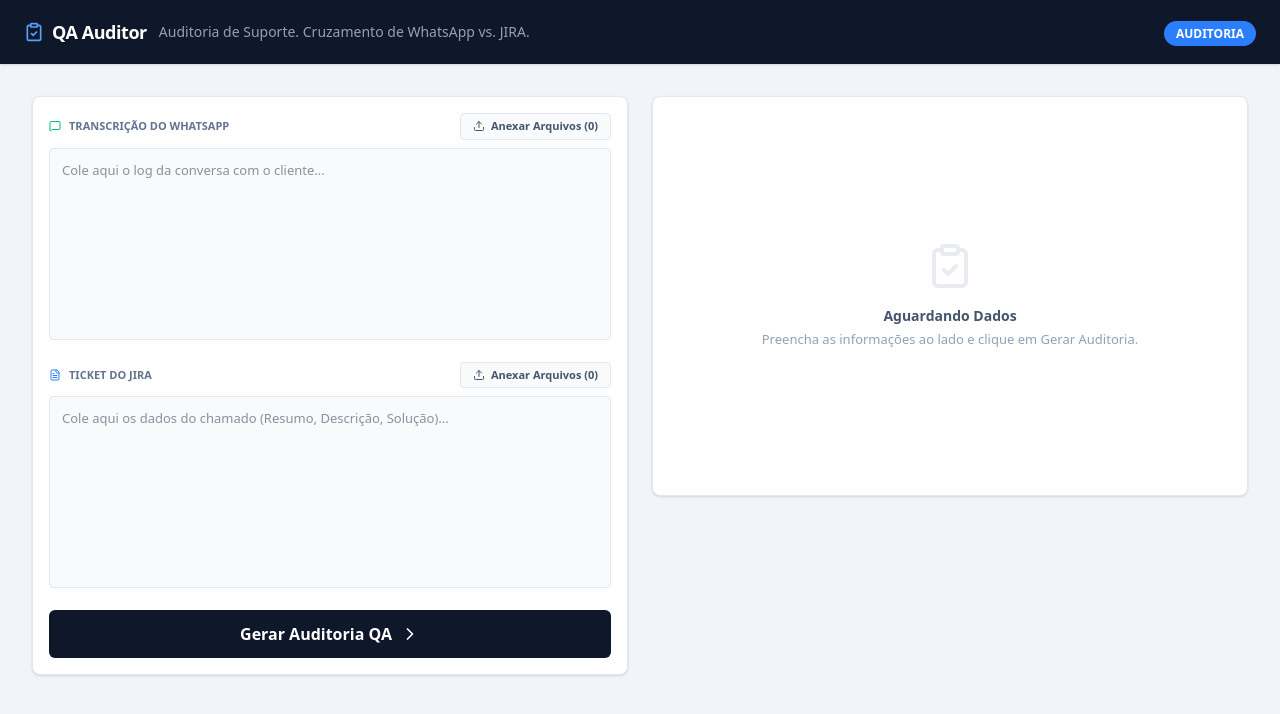
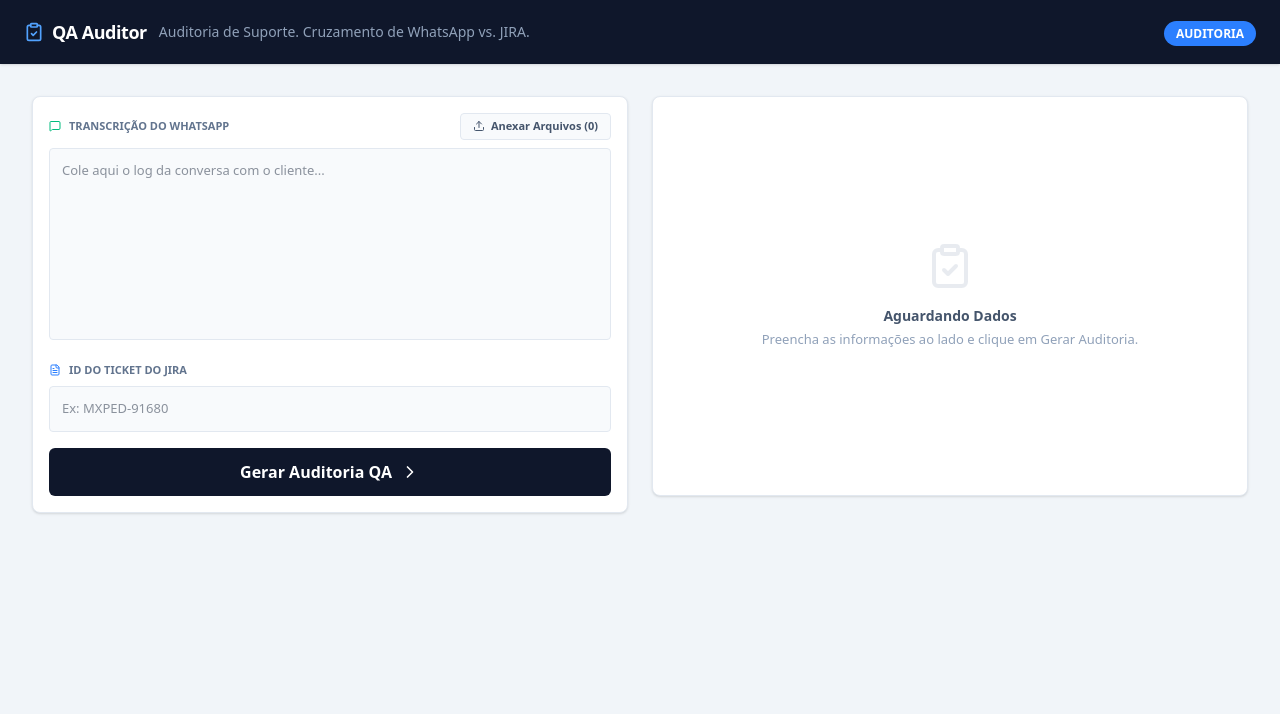
Before and after one commit to DevWorksStudio/QA-SUPORT, a React (Vite) app: page / in a window 1280 px wide. Shown: the top 714 px of the page. Built offline with nearby package versions, Linux system fonts and the light colour scheme.

Commit message:
Add files via upload

```diff
--- a/server.ts
+++ b/server.ts
@@ -1,4 +1,6 @@
 import express from "express";
+import path from "path";
+import { createServer as createViteServer } from "vite";
 import { GoogleGenAI } from "@google/genai";
 
 const app = express();
@@ -16,22 +18,47 @@ function parseBase64ToGeminiPart(base64DataUri: string) {
 
 app.post("/api/audit", async (req, res) => {
   try {
-    const { whatsappChat, jiraTicket, whatsappFiles = [], jiraFiles = [] } = req.body;
+    const { whatsappChat, jiraTicketId, whatsappFiles = [] } = req.body;
 
     if (!whatsappChat && whatsappFiles.length === 0) {
       return res.status(400).json({ error: "Forneça o texto ou os arquivos/prints do WhatsApp." });
     }
-    if (!jiraTicket && jiraFiles.length === 0) {
-      return res.status(400).json({ error: "Forneça o texto ou os arquivos/prints do JIRA." });
+    if (!jiraTicketId || jiraTicketId.trim() === '') {
+      return res.status(400).json({ error: "Forneça o número do ticket do JIRA." });
     }
+
+    const JIRA_BASE_URL = process.env.JIRA_BASE_URL;
+    const JIRA_USERNAME = process.env.JIRA_USERNAME;
+    const JIRA_PASSWORD = process.env.JIRA_PASSWORD;
+
+    if (!JIRA_BASE_URL || !JIRA_USERNAME || !JIRA_PASSWORD) {
+        return res.status(500).json({ error: "Configurações de autenticação do JIRA ausentes no servidor." });
+    }
+
+    const token = Buffer.from(`${JIRA_USERNAME}:${JIRA_PASSWORD}`, "utf8").toString("base64");
+
+    const jiraResponse = await fetch(`${JIRA_BASE_URL}/rest/api/2/issue/${jiraTicketId}`, {
+      method: "GET",
+      headers: {
+        Accept: "application/json",
+        Authorization: `Basic ${token}`
+      }
+    });
+
+    if (!jiraResponse.ok) {
+        return res.status(jiraResponse.status).json({ error: `Erro ao buscar ticket no JIRA: ${jiraResponse.statusText}` });
+    }
+
+    const jiraData = await jiraResponse.json();
+    const jiraTicketText = `Título: ${jiraData.fields?.summary || 'N/A'}\nDescrição: ${jiraData.fields?.description || 'N/A'}`;
 
     let promptTexto = `Atue como um Especialista Sênior de QA e Auditoria de Suporte. Audite o atendimento cruzando a conversa com o ticket.\n\n`;
     const contents: any[] = [];
 
     if (whatsappChat) promptTexto += `--- [CONVERSA DO WHATSAPP - TEXTO] ---\n${whatsappChat}\n\n`;
     if (whatsappFiles.length > 0) promptTexto += `--- [CONVERSA DO WHATSAPP - ARQUIVOS (PDF/IMAGEM)] ---\nOs arquivos da conversa (${whatsappFiles.length} anexos) estão incluídos na requisição.\n\n`;
-    if (jiraTicket) promptTexto += `--- [TICKET DO JIRA - TEXTO] ---\n${jiraTicket}\n\n`;
-    if (jiraFiles.length > 0) promptTexto += `--- [TICKET DO JIRA - ARQUIVOS (PDF/IMAGEM)] ---\nOs arquivos do ticket (${jiraFiles.length} anexos) estão incluídos na requisição.\n\n`;
+
+    promptTexto += `--- [TICKET DO JIRA - TEXTO (Gerado via API)] ---\nTicket ID: ${jiraTicketId}\n${jiraTicketText}\n\n`;
 
     promptTexto += `Retorne estritamente um JSON com:
 {
@@ -44,7 +71,6 @@ app.post("/api/audit", async (req, res) => {
     contents.push(promptTexto);
 
     for (const file of whatsappFiles) contents.push(parseBase64ToGeminiPart(file));
-    for (const file of jiraFiles) contents.push(parseBase64ToGeminiPart(file));
 
     const response = await ai.models.generateContent({
       model: "gemini-2.5-flash",
@@ -54,8 +80,39 @@ app.post("/api/audit", async (req, res) => {
 
     res.json(JSON.parse(response.text || "{}"));
   } catch (error: any) {
+    console.error("Audit API Error:", error);
     res.status(500).json({ error: error.message });
   }
 });
 
+// Mantendo a compatibilidade do ambiente de visualização local (AI Studio / Vite)
+// O bloco abaixo só afeta execução local, mas garante que o app funciona fora da Vercel
+async function startServer() {
+  const PORT = 3000;
+  if (process.env.NODE_ENV !== "production") {
+    const vite = await createViteServer({
+      server: { middlewareMode: true },
+      appType: "spa",
+    });
+    app.use(vite.middlewares);
+  } else {
+    const distPath = path.join(process.cwd(), 'dist');
+    app.use(express.static(distPath));
+    app.get('*', (req, res) => {
+      res.sendFile(path.join(distPath, 'index.html'));
+    });
+  }
+
+  app.listen(PORT, "0.0.0.0", () => {
+    console.log(`Server running on http://localhost:${PORT}`);
+  });
+}
+
+// Em Vercel Serverless Functions o entrypoint detecta a ausência do processo principal
+// e chama diretamente o "export default app".
+// Aqui verificamos se estamos em script direto para subir a porta local.
+if (import.meta.url === `file://${process.argv[1]}` || process.env.NODE_ENV !== "production") {
+  startServer();
+}
+
 export default app;
--- a/src/App.tsx
+++ b/src/App.tsx
@@ -20,10 +20,9 @@ interface AuditResult {
 
 export default function App() {
   const [whatsappChat, setWhatsappChat] = useState('');
-  const [jiraTicket, setJiraTicket] = useState('');
+  const [jiraTicketId, setJiraTicketId] = useState('');
 
   const [whatsappFiles, setWhatsappFiles] = useState<string[]>([]);
-  const [jiraFiles, setJiraFiles] = useState<string[]>([]);
 
   const [isAuditing, setIsAuditing] = useState(false);
   const [result, setResult] = useState<AuditResult | null>(null);
@@ -46,8 +45,8 @@ export default function App() {
   const isPdf = (base64String: string) => base64String.startsWith('data:application/pdf');
 
   const handleAudit = async () => {
-    if ((!whatsappChat.trim() && whatsappFiles.length === 0) || (!jiraTicket.trim() && jiraFiles.length === 0)) {
-      setError('Por favor, forneça o texto ou print/PDF do WhatsApp E também do JIRA.');
+    if ((!whatsappChat.trim() && whatsappFiles.length === 0) || !jiraTicketId.trim()) {
+      setError('Por favor, forneça o texto ou print/PDF do WhatsApp e o Número do Ticket do JIRA.');
       return;
     }
 
@@ -61,9 +60,8 @@ export default function App() {
         headers: { 'Content-Type': 'application/json' },
         body: JSON.stringify({
           whatsappChat,
-          jiraTicket,
-          whatsappFiles,
-          jiraFiles
+          jiraTicketId,
+          whatsappFiles
         }),
       });
 
@@ -158,51 +156,16 @@ export default function App() {
               <div className="flex items-center justify-between mb-2">
                 <label className="flex items-center space-x-2 text-[11px] font-bold text-slate-500 uppercase">
                   <FileText className="w-3 h-3 text-blue-500" />
-                  <span>Ticket do JIRA</span>
-                </label>
-                <label className="cursor-pointer bg-slate-50 hover:bg-slate-100 border border-slate-200 text-slate-600 text-[11px] font-semibold py-1 px-3 rounded flex items-center gap-1.5 transition-colors">
-                  <Upload className="w-3 h-3" />
-                  <span>Anexar Arquivos ({jiraFiles.length})</span>
-                  <input
-                    type="file"
-                    accept="image/*,application/pdf"
-                    multiple
-                    className="hidden"
-                    onChange={(e) => {
-                      handleMultipleFileUpload(e.target.files, setJiraFiles);
-                      e.target.value = '';
-                    }}
-                  />
+                  <span>ID do Ticket do JIRA</span>
                 </label>
               </div>
 
-              {jiraFiles.length > 0 && (
-                <div className="mb-3 flex gap-2 overflow-x-auto pb-2">
-                  {jiraFiles.map((file, idx) => (
-                    <div key={idx} className="relative w-20 h-20 shrink-0 rounded border border-slate-200 overflow-hidden group bg-slate-100 flex items-center justify-center">
-                      {isPdf(file) ? (
-                        <div className="flex flex-col items-center justify-center text-slate-400">
-                          <FileText className="w-8 h-8" />
-                          <span className="text-[10px] mt-1 font-bold">PDF</span>
-                        </div>
-                      ) : (
-                        <img src={file} alt={`Jira Preview ${idx + 1}`} className="w-full h-full object-cover" />
-                      )}
-                      <div className="absolute inset-0 bg-black/40 opacity-0 group-hover:opacity-100 transition-opacity flex items-center justify-center">
-                         <button onClick={() => setJiraFiles(prev => prev.filter((_, i) => i !== idx))} className="bg-white text-slate-800 p-1.5 rounded-full hover:bg-red-50 hover:text-red-500 transition-colors">
-                           <X className="w-4 h-4" />
-                         </button>
-                      </div>
-                    </div>
-                  ))}
-                </div>
-              )}
-
-              <textarea
-                value={jiraTicket}
-                onChange={(e) => setJiraTicket(e.target.value)}
-                placeholder="Cole aqui os dados do chamado (Resumo, Descrição, Solução)..."
-                className="w-full h-48 p-3 rounded border border-slate-200 bg-slate-50 focus:bg-white focus:outline-none focus:ring-1 focus:ring-blue-500 focus:border-blue-500 transition-all resize-none text-[13px] font-sans text-slate-800"
+              <input
+                type="text"
+                value={jiraTicketId}
+                onChange={(e) => setJiraTicketId(e.target.value)}
+                placeholder="Ex: MXPED-91680"
+                className="w-full p-3 rounded border border-slate-200 bg-slate-50 focus:bg-white focus:outline-none focus:ring-1 focus:ring-blue-500 focus:border-blue-500 transition-all text-[13px] font-sans text-slate-800"
               />
             </div>
 
```
